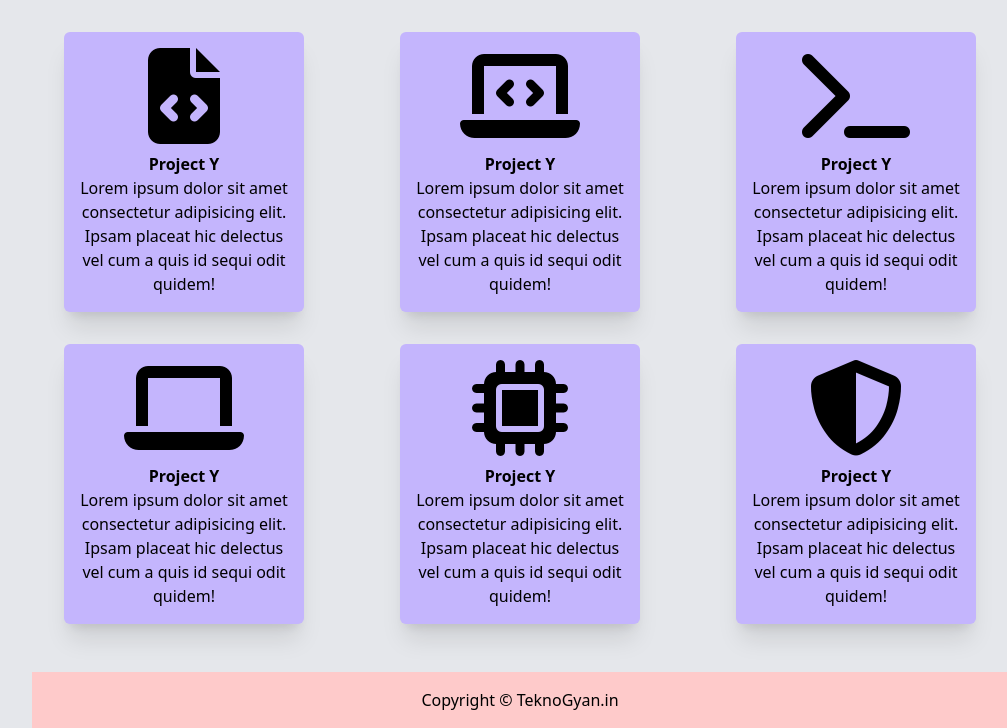
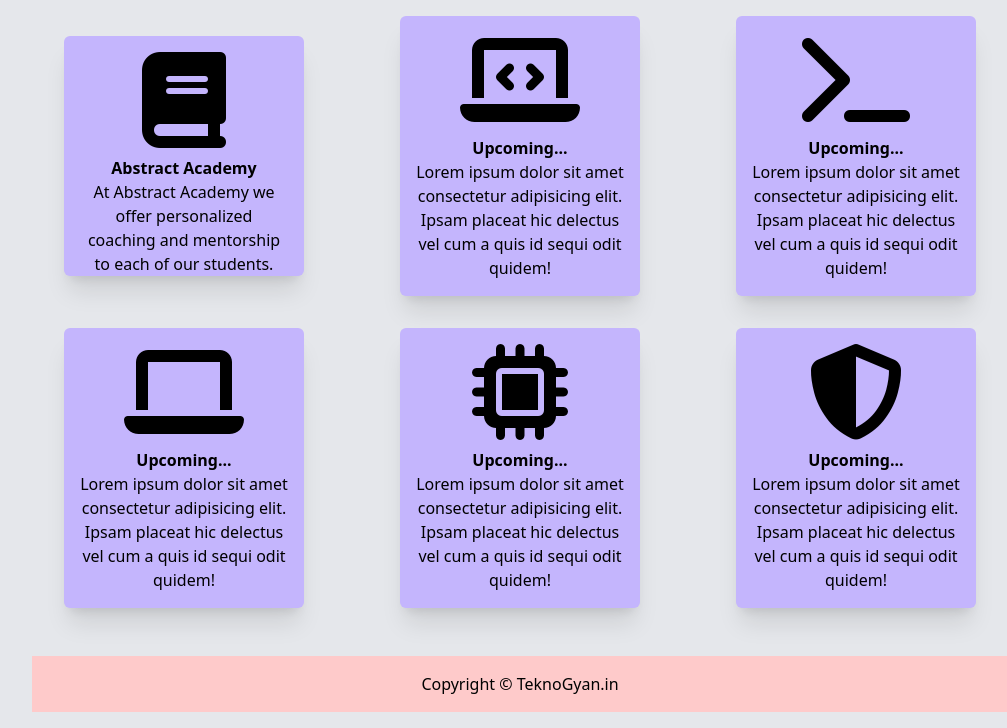
Before and after one commit to teknogyan/landing_page_main, a website: page dist/index.html in a window 1280 px wide. Shown: the part 605-1333 px from the top of the page, without its empty margins (120-1127 px from the left). Drawn offline with Linux system fonts and the light colour scheme.

Commit message:
changed some styling

```diff
--- a/dist/index.html
+++ b/dist/index.html
@@ -9,7 +9,7 @@
   </head>
   <body class="bg-gray-200">
     <nav
-      class="container flex px-2 py-2 bg-green-300 mx-auto justify-center md:justify-between items-center "
+      class="container flex px-2 py-2 bg-green-300 mx-auto justify-center md:justify-between items-center"
     >
       <div class="w-16 pl-4 py-2">
         <img src="./img/logo-no-background.png" alt="" class="" />
@@ -41,15 +41,13 @@
     <section
       class="container mx-auto mt-8 flex flex-col md:flex-row space-x-8 justify-center items-center"
     >
-      <div class="flex-col space-y-5 items-center justify-center md:w-1/2">
-        <h2 class="font-bold">Lorem ipsum dolor sit amet consectetur.</h2>
+      <div
+        class="flex-col mx-4 space-y-5 items-center text-center justify-center md:w-1/2"
+      >
+        <h2 class="font-bold">Welcome To TeknoGyan.</h2>
         <p>
-          Lorem ipsum dolor, sit amet consectetur adipisicing elit. Modi
-          consectetur corrupti, reprehenderit eius eum reiciendis nesciunt
-          ipsum. Consectetur distinctio dolores totam sequi numquam culpa
-          perspiciatis. Beatae est sint sit saepe quasi earum ullam quo id
-          molestias! Ea inventore sequi, architecto reprehenderit reiciendis
-          nobis nostrum minima autem? Facilis modi dolore tempora?
+          TeknoGyan is your one stop solution for all your digital needs. We
+          develop web pages and web apps. Lorem ipsum dolor sit amet consectetur, adipisicing elit. Obcaecati facere, vel a ex quidem modi itaque nemo enim aut porro!
         </p>
         <a
           href=""
@@ -65,19 +63,23 @@
     <section
       class="container grid grid-cols-1 md:grid-cols-2 lg:grid-cols-3 gap-8 mx-auto items-center text-center m-12"
     >
-      <div class="bg-violet-300 p-4 rounded-md shadow-xl mx-8">
-        <i class="fa-solid fa-file-code text-8xl w-40"></i>
-        <h3 class="mt-2 font-bold">Project Y</h3>
+      <div
+        class="bg-violet-300 p-4 rounded-md shadow-xl mx-8 cursor-pointer hover:bg-violet-400 h-60"
+      >
+        <a href="https://abstractacademya2.com/" class="block">
+          <i class="fa-solid fa-book text-8xl w-40"></i>
+          <h3 class="mt-2 font-bold">Abstract Academy</h3>
 
-        <p>
-          Lorem ipsum dolor sit amet consectetur adipisicing elit. Ipsam placeat
-          hic delectus vel cum a quis id sequi odit quidem!
-        </p>
+          <p>
+            At Abstract Academy we offer personalized coaching and mentorship to
+            each of our students.
+          </p>
+        </a>
       </div>
 
       <div class="bg-violet-300 p-4 rounded-md shadow-xl mx-8">
         <i class="fa-solid fa-laptop-code text-8xl w-40"></i>
-        <h3 class="mt-2 font-bold">Project Y</h3>
+        <h3 class="mt-2 font-bold">Upcoming...</h3>
         <p>
           Lorem ipsum dolor sit amet consectetur adipisicing elit. Ipsam placeat
           hic delectus vel cum a quis id sequi odit quidem!
@@ -86,7 +88,7 @@
 
       <div class="bg-violet-300 p-4 rounded-md shadow-xl mx-8">
         <i class="fa-solid fa-terminal text-8xl w-40"></i>
-        <h3 class="mt-2 font-bold">Project Y</h3>
+        <h3 class="mt-2 font-bold">Upcoming...</h3>
         <p>
           Lorem ipsum dolor sit amet consectetur adipisicing elit. Ipsam placeat
           hic delectus vel cum a quis id sequi odit quidem!
@@ -95,7 +97,7 @@
 
       <div class="bg-violet-300 p-4 rounded-md shadow-xl mx-8">
         <i class="fa-solid fa-laptop text-8xl w-40"></i>
-        <h3 class="mt-2 font-bold">Project Y</h3>
+        <h3 class="mt-2 font-bold">Upcoming...</h3>
         <p>
           Lorem ipsum dolor sit amet consectetur adipisicing elit. Ipsam placeat
           hic delectus vel cum a quis id sequi odit quidem!
@@ -104,7 +106,7 @@
 
       <div class="bg-violet-300 p-4 rounded-md shadow-xl mx-8">
         <i class="fa-solid fa-microchip text-8xl w-40"></i>
-        <h3 class="mt-2 font-bold">Project Y</h3>
+        <h3 class="mt-2 font-bold">Upcoming...</h3>
         <p>
           Lorem ipsum dolor sit amet consectetur adipisicing elit. Ipsam placeat
           hic delectus vel cum a quis id sequi odit quidem!
@@ -113,7 +115,7 @@
 
       <div class="bg-violet-300 p-4 rounded-md shadow-xl mx-8">
         <i class="fa-solid fa-shield-halved text-8xl w-40"></i>
-        <h3 class="mt-2 font-bold">Project Y</h3>
+        <h3 class="mt-2 font-bold">Upcoming...</h3>
         <p>
           Lorem ipsum dolor sit amet consectetur adipisicing elit. Ipsam placeat
           hic delectus vel cum a quis id sequi odit quidem!
```
Also changed, not shown: dist/main.css.
